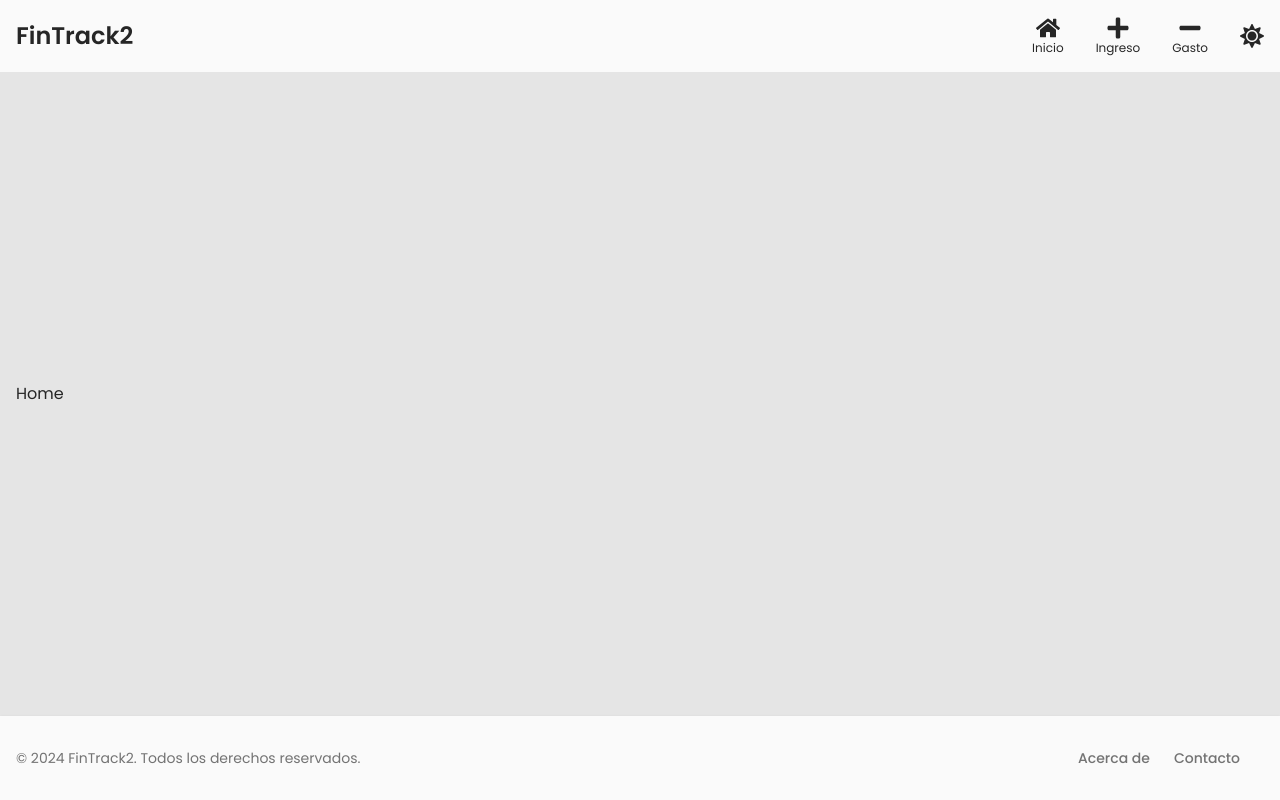
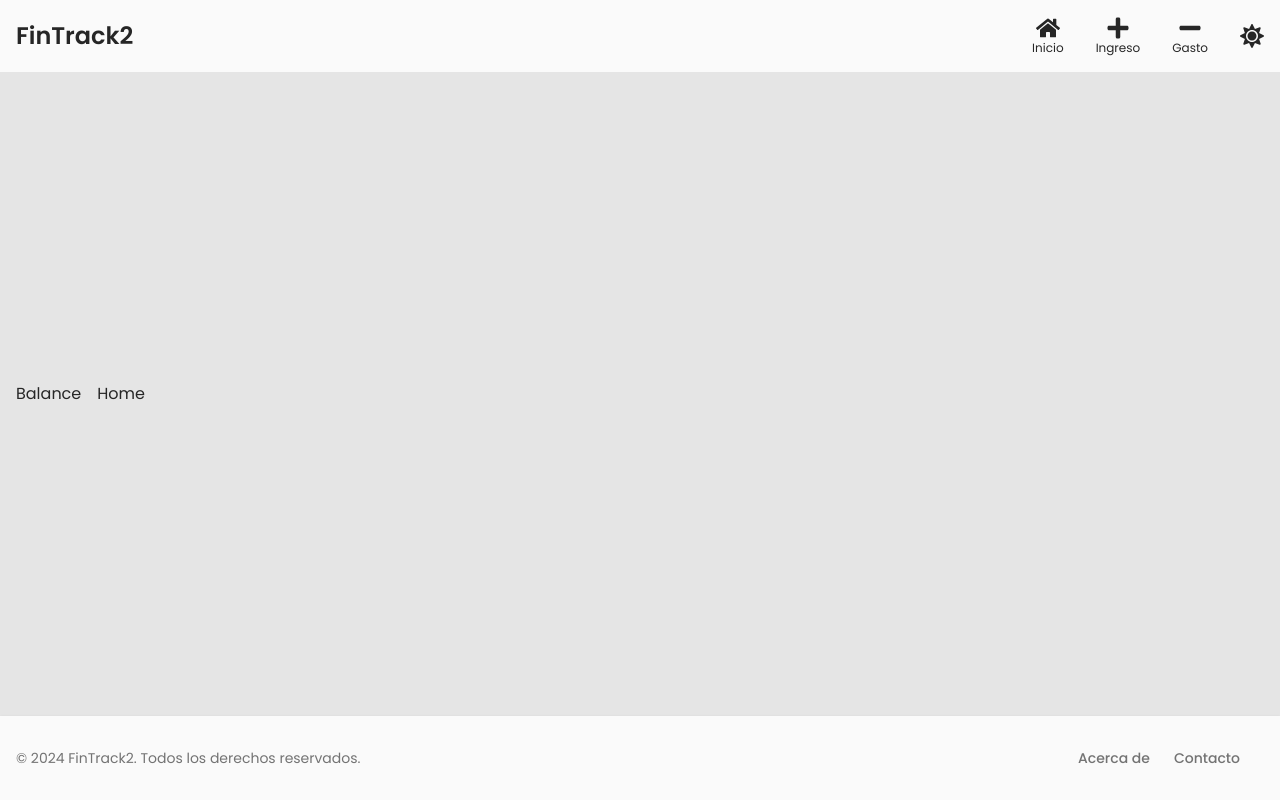
Before and after one commit to Frankhs899/FinTrack2, a React (Vite) app in the folder frontend/: page /#/ in a window 1280 px wide. Built offline with nearby package versions, Linux system fonts and the light colour scheme.

Commit message:
Creating component to render balance, importing Balance component to Home.

```diff
--- a/frontend/src/pages/home/Home.jsx
+++ b/frontend/src/pages/home/Home.jsx
@@ -1,8 +1,10 @@
 import React from 'react';
+import Balance from './components/balance/Balance';
 
 function Home() {
   return (
     <div className='flex flex-col items-center w-full min-h-full gap-4 overflow-x-hidden lg:flex-row'>
+      <Balance />
       Home
     </div>
   );
--- /dev/null
+++ b/frontend/src/pages/home/components/balance/Balance.jsx
@@ -0,0 +1,7 @@
+import React from 'react';
+
+function Balance() {
+  return <div>Balance</div>;
+}
+
+export default Balance;
```
